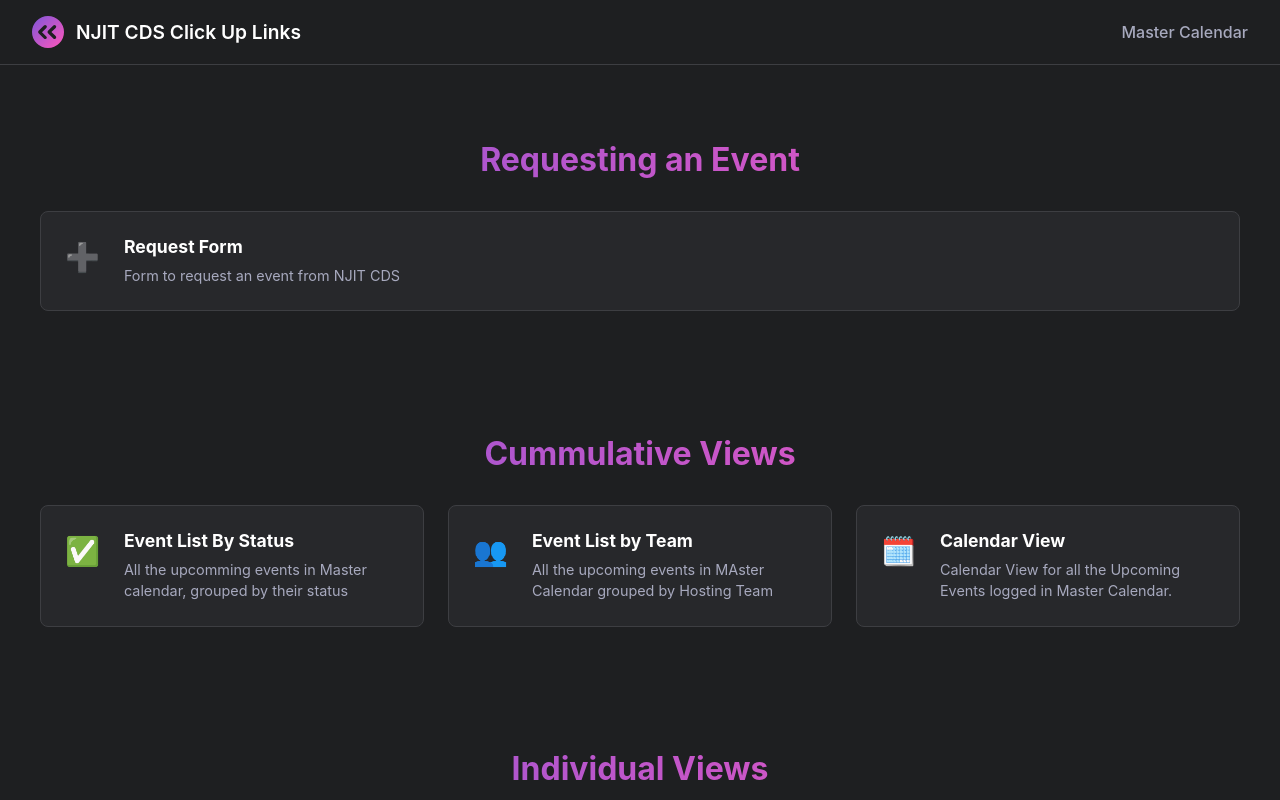
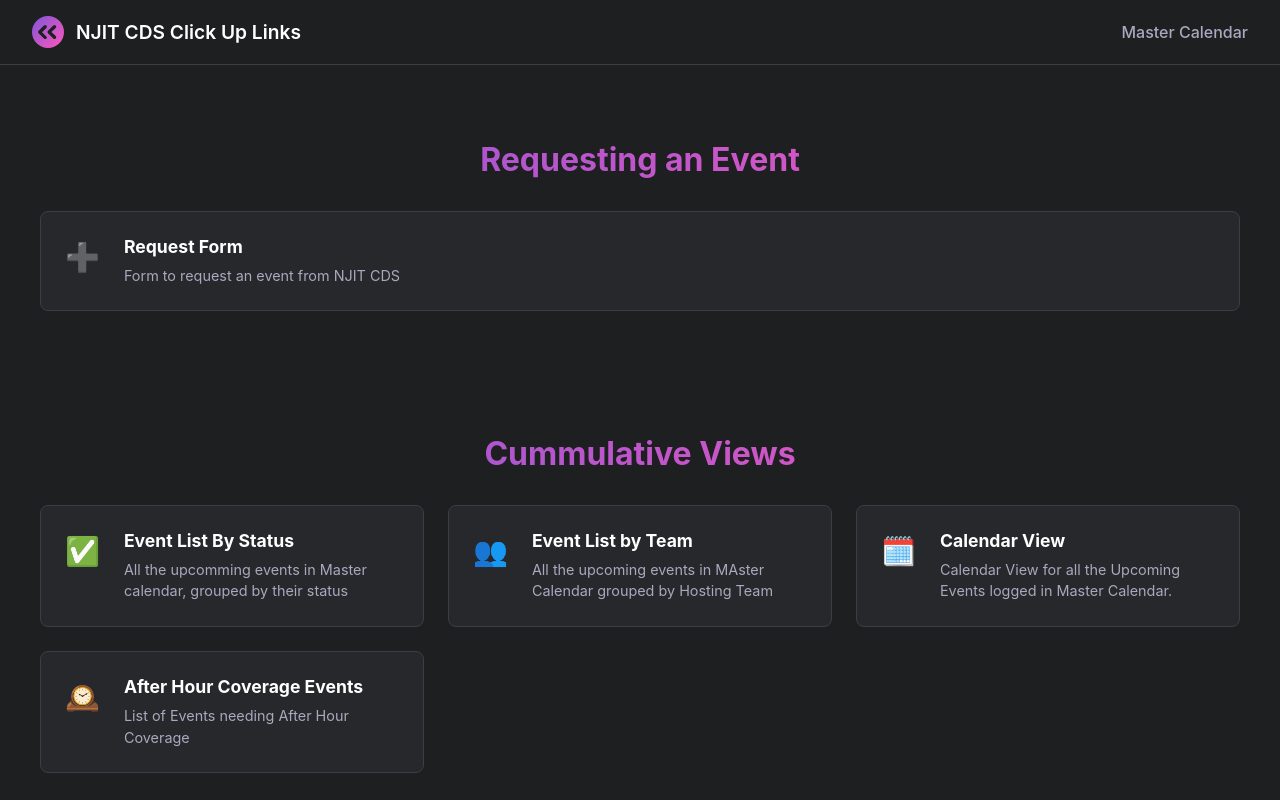
Before and after one commit to njitcds/clickup-links, a React (Create React App) app: page / in a window 1280 px wide. Shown: the top 800 px of the page. Built offline with nearby package versions, Linux system fonts and the light colour scheme.

Commit message:
Added After hours view

```diff
--- a/src/App.js
+++ b/src/App.js
@@ -36,6 +36,12 @@
         title: 'Calendar View',
         description: 'Calendar View for all the Upcoming Events logged in Master Calendar.',
         link: 'https://sharing.clickup.com/90132059689/c/h/6-901316860692-5/b90696a917d88e8',
+      },
+      {
+        icon: '🕰️',
+        title: 'After Hour Coverage Events',
+        description: 'List of Events needing After Hour Coverage',
+        link: 'https://sharing.clickup.com/90132059689/l/h/2ky4m5h9-993/88bf173bf7e8f51',
       },
     ],
   },
```
